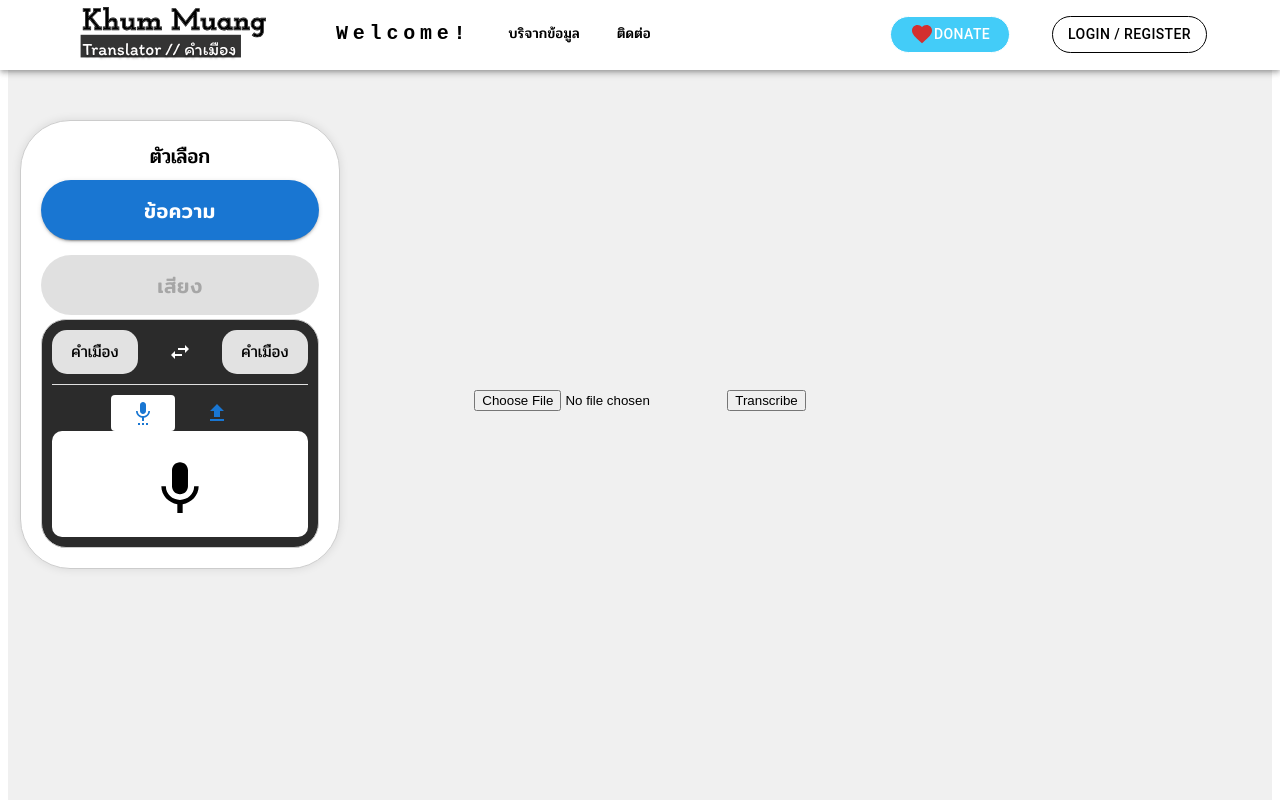
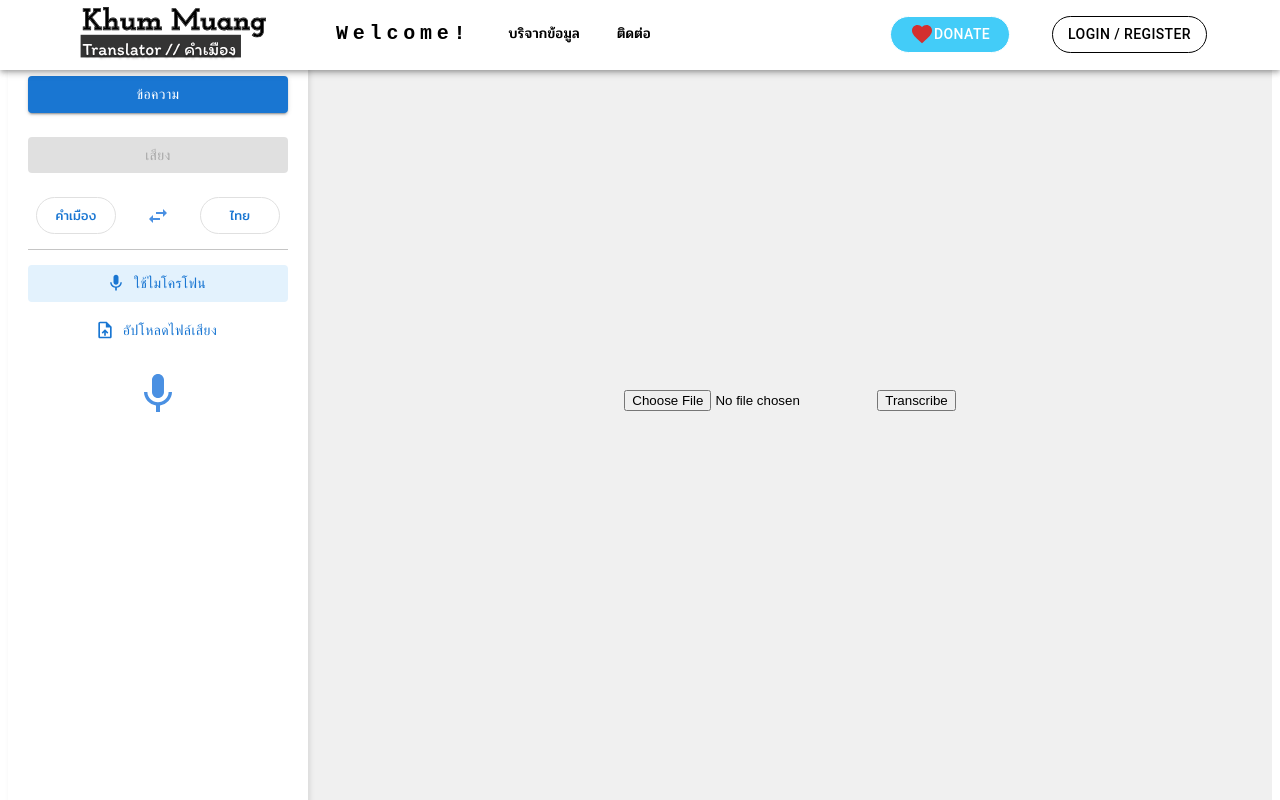
Before and after one commit to BlackHand133/WebApp-Khummuang-Translate, a React (Vite) app in the folder client/: page / in a window 1280 px wide. Both pictures are taken after a click on the button "เสียง". Shown: the top 800 px of the page. Built offline with nearby package versions, Linux system fonts and the light colour scheme.

Commit message:
sidebar update

```diff
--- a/client/src/App.jsx
+++ b/client/src/App.jsx
@@ -1,7 +1,6 @@
 import { useState } from 'react';
 import axios from 'axios';
 import Navbar from './components/Narbar/Navbar'
-import Sidebar from './components/Sidebar/Sidebar';
 import Footer from './components/Footer/Footer';
 import { CssBaseline, Container, Box, Typography } from '@mui/material';
 import Body from './components/Body/Body';
@@ -35,7 +34,6 @@ function App() {
     <>
     <Navbar isLoggedIn={isLoggedIn} username={username} onLogout={handleLogout} />
     <Body/>
-    <Sidebar />
     <Footer />
 
 
--- a/client/src/components/Body/Body.jsx
+++ b/client/src/components/Body/Body.jsx
@@ -1,19 +1,41 @@
-import React from 'react';
+import React, { useState } from 'react';
 import { Box } from '@mui/material';
+import Sidebar from '../Sidebar/Sidebar';
 import Transcription from '../FileSpeech/Transcription';
+import TextTranslation from '../TextTranslation/TextTranslation'; // สมมติว่ามี component นี้
 
 const Body = () => {
+  const [selectedOption, setSelectedOption] = useState('text');
+
+  const handleOptionChange = (option) => {
+    setSelectedOption(option);
+  };
+
   return (
     <Box
       sx={{
         height: '100vh',
         display: 'flex',
-        justifyContent: 'center',
-        alignItems: 'center',
-        backgroundColor: '#f0f0f0', // เปลี่ยนสีตามที่ต้องการ
+        backgroundColor: '#f0f0f0',
       }}
     >
-      <Transcription/>
+      {/* Sidebar */}
+      <Box sx={{ width: '300px', flexShrink: 0 }}>
+        <Sidebar onOptionChange={handleOptionChange} />
+      </Box>
+
+      {/* Main Content */}
+      <Box
+        sx={{
+          flexGrow: 1,
+          display: 'flex',
+          justifyContent: 'center',
+          alignItems: 'center',
+          p: 3,
+        }}
+      >
+        {selectedOption === 'text' ? <TextTranslation /> : <Transcription />}
+      </Box>
     </Box>
   );
 }
--- a/client/src/components/Sidebar/Sidebar.jsx
+++ b/client/src/components/Sidebar/Sidebar.jsx
@@ -1,144 +1,112 @@
 import React, { useState } from 'react';
 import { Grid, Button, Typography, Collapse, Divider, Box } from '@mui/material';
-import styles from './Sidebar.module.css';
 import SwapHorizIcon from '@mui/icons-material/SwapHoriz';
 import MicIcon from '@mui/icons-material/Mic';
 import MicOffIcon from '@mui/icons-material/MicOff';
 import UploadFileIcon from '@mui/icons-material/UploadFile';
-import SettingsVoiceIcon from '@mui/icons-material/SettingsVoice';
-import FileUploadIcon from '@mui/icons-material/FileUpload';
 
-const Sidebar = () => {
+const Sidebar = ({ onOptionChange }) => {
   const [selectedOption, setSelectedOption] = useState('text');
-  const [microphoneOpen, setMicrophoneOpen] = useState(true);
+  const [activeInput, setActiveInput] = useState('microphone');
   const [microphoneOn, setMicrophoneOn] = useState(false);
-  const [uploadFileOpen, setUploadFileOpen] = useState(false);
 
-  const handleButtonClick = (option) => {
+  const handleOptionChange = (option) => {
     setSelectedOption(option);
+    setActiveInput('microphone');
+    onOptionChange(option);
+  };
+
+  const handleInputToggle = (input) => {
+    setActiveInput(input);
   };
 
   const handleMicrophoneToggle = () => {
-    setMicrophoneOpen(true);
-    setUploadFileOpen(false);
-  };
-
-  const handleMicrophoneOnClick = () => {
     setMicrophoneOn(!microphoneOn);
   };
 
-  const handleUploadClick = () => {
-    setUploadFileOpen(true);
-    setMicrophoneOpen(false);
-  };
+  const LanguageSwitch = () => (
+    <Box sx={{ display: 'flex', justifyContent: 'center', gap: '10px', flexWrap: 'wrap' }}>
+      <Button sx={{ borderRadius: '20px', padding: '8px 15px', border: '1px solid #e0e0e0', minWidth: '80px' }}>
+        <Typography sx={{ fontFamily: '"Mitr", sans-serif', fontWeight: 400, fontSize: '0.8rem' }}>คำเมือง</Typography>
+      </Button>
+      <Button sx={{ color: '#4a90e2' }}>
+        <SwapHorizIcon />
+      </Button>
+      <Button sx={{ borderRadius: '20px', padding: '8px 15px', border: '1px solid #e0e0e0', minWidth: '80px' }}>
+        <Typography sx={{ fontFamily: '"Mitr", sans-serif', fontWeight: 400, fontSize: '0.8rem' }}>ไทย</Typography>
+      </Button>
+    </Box>
+  );
 
   return (
-    <Grid container direction="column" className={styles.sidebar} sx={{ width: '25%' }}>
-      <Typography variant="h6" gutterBottom align="center" sx={{ fontFamily:  '"Pridi", sans-serif' }}>
+    <Grid container direction="column" sx={{ height: '100%', padding: '20px', backgroundColor: '#ffffff', boxShadow: '2px 0 5px rgba(0,0,0,0.1)' }}>
+      <Typography variant="h6" gutterBottom align="center" sx={{ fontFamily: '"Mitr", sans-serif', fontWeight: 500, color: '#333', mb: 2 }}>
         ตัวเลือก
       </Typography>
 
-      {/* Text Option Button */}
-      <Grid item>
+      {['text', 'voice'].map((option) => (
+        <Grid item key={option} sx={{ mb: 2 }}>
           <Button
             fullWidth
             variant="contained"
-          className={styles.button}
-          onClick={() => handleButtonClick('text')}
-          disabled={selectedOption === 'text'}
+            onClick={() => handleOptionChange(option)}
+            disabled={selectedOption === option}
+            sx={{ mb: 1 }}
           >
-          ข้อความ
+            {option === 'text' ? 'ข้อความ' : 'เสียง'}
           </Button>
-      </Grid>
-
-      {/* Text Content */}
-      <Grid item>
-        <Collapse in={selectedOption === 'text'}>
-          <Box className={styles.content} sx={{ mt: '-1px', display: 'flex', justifyContent: 'center' }}>
-            {/* Your text content goes here */}
-            <Box sx={{ display: 'flex', justifyContent: 'center', gap: '15px' }}>
-              <Button className={styles.language} sx={{ borderRadius: '15px',padding:'4 %'}}>
-                <Typography sx={{ fontFamily: '"Pridi",sans-serif', fontSize: '1rem' }}>คำเมือง </Typography>
+          <Collapse in={selectedOption === option}>
+            <Box sx={{ mt: 2 }}>
+              <LanguageSwitch />
+              {option === 'voice' && (
+                <>
+                  <Divider sx={{ width: '100%', my: '15px', backgroundColor: '#e0e0e0' }} />
+                  <Box sx={{ display: 'flex', flexDirection: 'column', gap: '10px' }}>
+                    <Button
+                      fullWidth
+                      onClick={() => handleInputToggle('microphone')}
+                      sx={{
+                        backgroundColor: activeInput === 'microphone' ? '#e3f2fd' : 'transparent',
+                        '&:hover': { backgroundColor: '#bbdefb' }
+                      }}
+                      startIcon={<MicIcon />}
+                    >
+                      ใช้ไมโครโฟน
                     </Button>
-              <Button>
-                <SwapHorizIcon sx={{ color: 'white' }} />
-              </Button>
-              <Button className={styles.language} sx={{ borderRadius: '15px' ,padding:'5%'}}>
-                <Typography sx={{ fontFamily: '"Pridi",sans-serif', fontSize: '1rem' }}>ไทย </Typography>
+                    <Button
+                      fullWidth
+                      onClick={() => handleInputToggle('upload')}
+                      sx={{
+                        backgroundColor: activeInput === 'upload' ? '#e3f2fd' : 'transparent',
+                        '&:hover': { backgroundColor: '#bbdefb' }
+                      }}
+                      startIcon={<UploadFileIcon />}
+                    >
+                      อัปโหลดไฟล์เสียง
                     </Button>
                   </Box>
-          </Box>
-        </Collapse>
-      </Grid>
-
-      {/* Voice Option Button */}
-      <Grid item>
-        <Button
-          fullWidth
-          variant="contained"
-          className={styles.button}
-          onClick={() => handleButtonClick('voice')}
-          disabled={selectedOption === 'voice'}
-          sx={{ mt: '0.5em' }}
-        >
-          เสียง
-        </Button>
-      </Grid>
-
-      {/* Voice Content */}
-      <Grid item>
-        <Collapse in={selectedOption === 'voice'}>
-          <Box className={styles.content} sx={{ mt: '-1px', display: 'flex', justifyContent: 'center', flexDirection: 'column' }}>
-            {/* Your voice content goes here */}
-            <Box sx={{ display: 'flex', justifyContent: 'center', gap: '10px' }}>
-              <Button className={styles.language} sx={{ borderRadius: '15px', padding: '10px' }}>
-                <Typography sx={{ fontFamily: '"Pridi",sans-serif', fontSize: '1rem' }}>คำเมือง </Typography>
-              </Button>
-              <Button>
-                <SwapHorizIcon sx={{ color: 'white' }} />
-              </Button>
-              <Button className={styles.language} sx={{ borderRadius: '15px', padding: '10px' }}>
-                <Typography sx={{ fontFamily: '"Pridi",sans-serif', fontSize: '1rem' }}>คำเมือง </Typography>
-              </Button>
-            </Box>
-
-            {/* Divider */}
-            <Divider sx={{ width: '100%', my: '10px', backgroundColor: 'white' }} />
-
-            {/* Microphone and Upload buttons */}
-            <Box sx={{ display: 'flex', justifyContent: 'center', gap: '10px' }}>
-              <Button onClick={handleMicrophoneToggle} sx={{ backgroundColor: microphoneOpen ? 'white' : 'initial' }}>
-                <SettingsVoiceIcon />
-              </Button>
-              <Button onClick={handleUploadClick} sx={{ backgroundColor: uploadFileOpen ? 'white' : 'initial' }}>
-                <FileUploadIcon />
-              </Button>
-            </Box>
-
-            {/* Microphone option */}
-            {microphoneOpen && (
-              <Box className={styles.optionFrame} sx={{ display: 'flex', justifyContent: 'center', backgroundColor: 'white', borderRadius: '10px' }}>
-                <Button onClick={handleMicrophoneOnClick} sx={{ borderRadius: '50px', marginTop: '10px' }}>
+                  <Box sx={{ display: 'flex', justifyContent: 'center', mt: 2 }}>
+                    {activeInput === 'microphone' ? (
+                      <Button onClick={handleMicrophoneToggle}>
                         {microphoneOn ? (
-                    <MicOffIcon sx={{ fontSize: '4rem', color: 'red', padding: '10px' }} />
+                          <MicOffIcon sx={{ fontSize: '3rem', color: 'red' }} />
                         ) : (
-                    <MicIcon sx={{ fontSize: '4rem', color: 'black', padding: '10px' }} />
+                          <MicIcon sx={{ fontSize: '3rem', color: '#4a90e2' }} />
                         )}
                       </Button>
+                    ) : (
+                      <Button component="label">
+                        <input type="file" hidden accept="audio/*" />
+                        <UploadFileIcon sx={{ fontSize: '3rem', color: '#4a90e2' }} />
+                      </Button>
+                    )}
                   </Box>
-            )}
-
-            {/* Upload File option */}
-            {uploadFileOpen && (
-              <Box className={styles.optionFrame} sx={{ display: 'flex', justifyContent: 'center', backgroundColor: 'white', borderRadius: '10px' }}>
-                <Button sx={{ borderRadius: '50px', marginTop: '10px' }}>
-                  <UploadFileIcon sx={{ fontSize: '4rem', color: 'gray', padding: '10px' }} />
-                </Button>
-              </Box>
+                </>
               )}
             </Box>
           </Collapse>
         </Grid>
+      ))}
     </Grid>
   );
 };
--- a/client/src/components/Sidebar/Sidebar.module.css
+++ b/client/src/components/Sidebar/Sidebar.module.css
@@ -4,39 +4,88 @@
   left: 20px;
   width: 300px;
   padding: 20px;
-  background-color: white;
-  border: 1px solid #ccc;
+  background-color: #f0f4f8;
+  border: 1px solid #d0e1f9;
   border-radius: 50px;
-  box-shadow: 0 0 10px rgba(0, 0, 0, 0.1);
+  box-shadow: 0 4px 20px rgba(0, 0, 0, 0.1);
 }
 
 .button {
-  margin-bottom: 5px !important;
-  background-color: #1976d2;
-  color: white;
+  margin-bottom: 10px !important;
+  background-color: #4a90e2 !important;
+  color: white !important;
   border-radius: 50px !important;
   font-family: "Mitr", sans-serif !important;
   font-weight: 500 !important;
   font-style: normal !important;
-  font-size: 20px !important;
-  height: 60px;
+  font-size: 18px !important;
+  height: 50px;
+  transition: all 0.3s ease !important;
+}
+
+.button:hover {
+  background-color: #357abd !important;
+  transform: translateY(-2px);
+  box-shadow: 0 4px 10px rgba(74, 144, 226, 0.3);
 }
 
 .content {
-  padding: 10px;
-  margin-top: 5px;
-  background-color: #f9f9f9;
-  border: 1px solid #ccc;
+  padding: 15px;
+  margin-top: 10px;
+  background-color: #ffffff;
+  border: 1px solid #e0e0e0;
   border-radius: 25px;
-  background-color: rgba(0, 0, 0, 0.832);
+  box-shadow: 0 2px 10px rgba(0, 0, 0, 0.05);
 }
 
 .language {
   width: 100%;
-  color: black !important;
+  color: #333 !important;
   font-family: "Mitr", sans-serif !important;
   font-weight: 400 !important;
-  background-color: rgb(226, 226, 226) !important;
+  background-color: #e8f0fe !important;
+  transition: all 0.3s ease !important;
+}
+
+.language:hover {
+  background-color: #d0e1f9 !important;
+}
+
+.voiceOptionButton {
+  background-color: #f0f4f8 !important;
+  color: #333 !important;
+  border-radius: 10px !important;
+  padding: 10px 15px !important;
+  justify-content: flex-start !important;
+  text-transform: none !important;
+  font-family: "Mitr", sans-serif !important;
+  font-size: 16px !important;
+  transition: all 0.3s ease !important;
+}
+
+.voiceOptionButton:hover {
+  background-color: #e8f0fe !important;
+}
+
+.activeVoiceOption {
+  background-color: #4a90e2 !important;
+  color: white !important;
+}
+
+.activeVoiceOption:hover {
+  background-color: #357abd !important;
+}
+
+.micButton, .uploadButton {
+  background-color: #f0f4f8 !important;
+  border-radius: 50% !important;
+  padding: 15px !important;
+  transition: all 0.3s ease !important;
+}
+
+.micButton:hover, .uploadButton:hover {
+  background-color: #e8f0fe !important;
+  transform: scale(1.05);
 }
 
 @media (max-width: 600px) {
--- /dev/null
+++ b/client/src/components/TextTranslation/TextTranslation.jsx
@@ -0,0 +1,9 @@
+import React from 'react'
+
+function TextTranslation() {
+  return (
+    <div>TextTranslation</div>
+  )
+}
+
+export default TextTranslation
```
Lines whose indentation alone changed are shown as unchanged.
